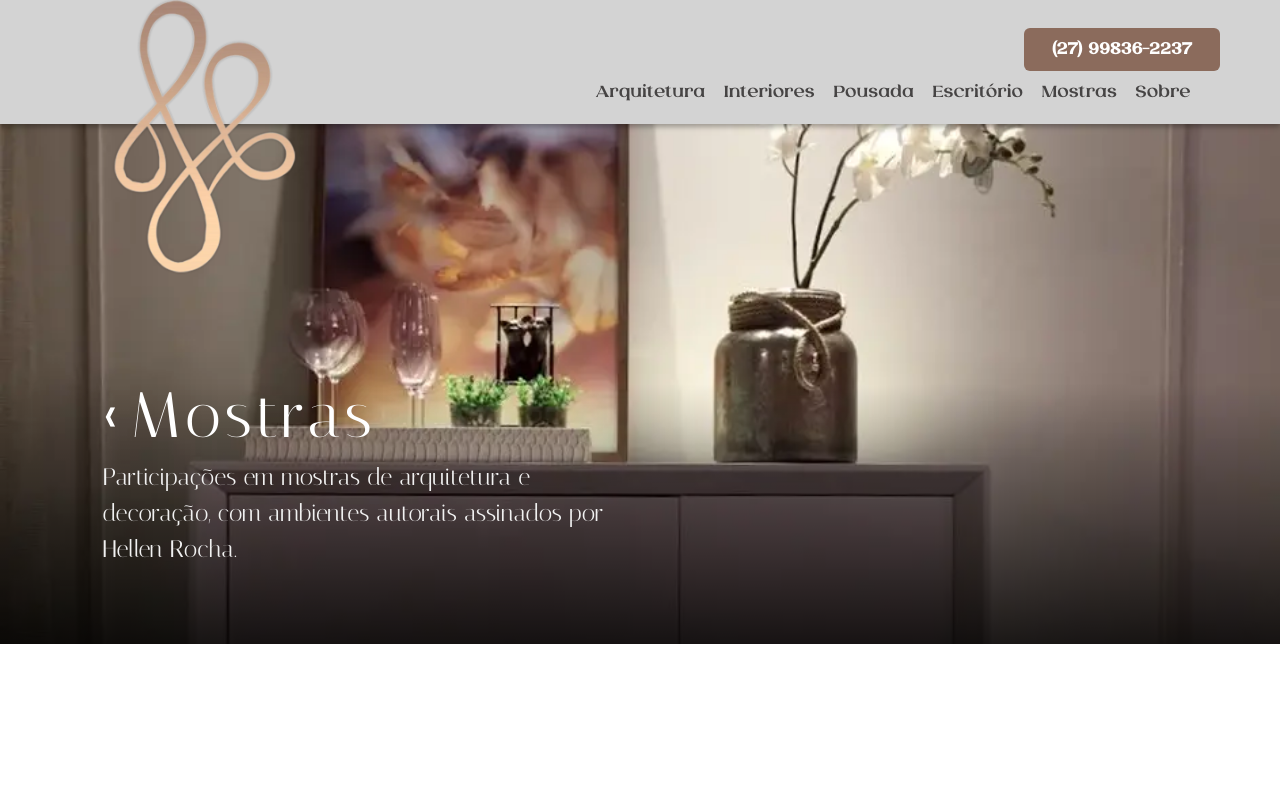
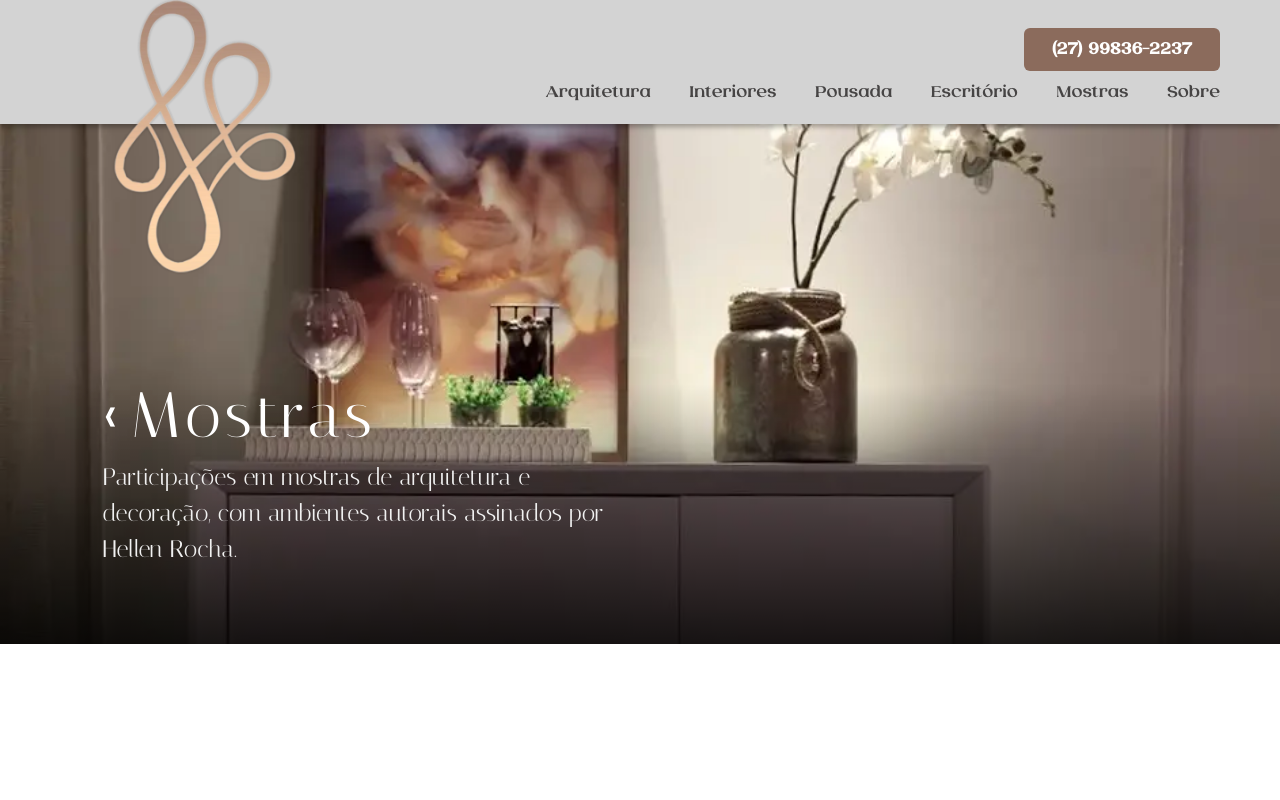
Before and after one commit to karinnarocha/HellenArchitect, a React (Create React App) app: page /Mostras in a window 1280 px wide. Shown: the top 800 px of the page. Built offline with nearby package versions, Linux system fonts and the light colour scheme.

Commit message:
Update Home and Navbar layout

```diff
--- a/src/component/Navbar/navbar.css
+++ b/src/component/Navbar/navbar.css
@@ -50,13 +50,17 @@
 /* ------ LOGO ----- */
 
 .LogoSpace {
-    width: 30vw;
+    width: 30%;
+    min-width: 150px;
     max-height: 350px;
     display: flex;
     justify-content: center;
     position: relative;
-    overflow: visible;
     left: 1%;
+
+
+    overflow-y: visible;
+    /* keep the vertical spill over the hero */
 }
 
 .LogoImage {
@@ -68,7 +72,8 @@
 }
 
 .LogoImageMain {
-    width: 100%;
+    width: clamp(200px, 22vw, 400px);
+    /* was clamp(220px, 26vw, 480px) */
     height: auto;
     object-fit: contain;
     position: relative;
@@ -87,12 +92,15 @@
 .navbar-links {
     display: flex;
     flex-direction: row;
-    justify-content: center;
-    gap: 8%;
-    padding-right: 50%;
-    font-size: clamp(1rem, 1.2vw, 1.2rem);
+    justify-content: flex-end;
+    align-items: center;
+    flex-wrap: wrap;
+    gap: clamp(1rem, 3vw, 3rem);
+    padding-right: clamp(20px, 5vw, 60px);
+    margin-left: clamp(180px, 22vw, 260px);
+    /* reserves space for the logo icon */
+    font-size: clamp(0.85rem, 1.2vw, 1.2rem);
     list-style: none;
-    transform: translateX(0);
 }
 
 .navbar-links a,
```
